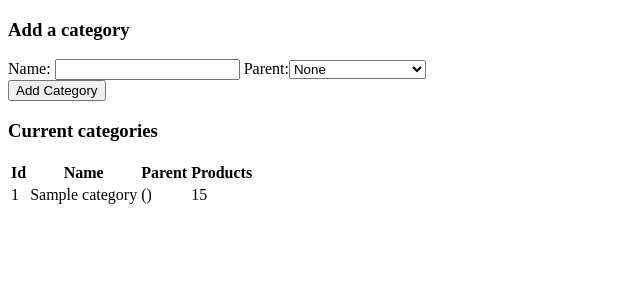
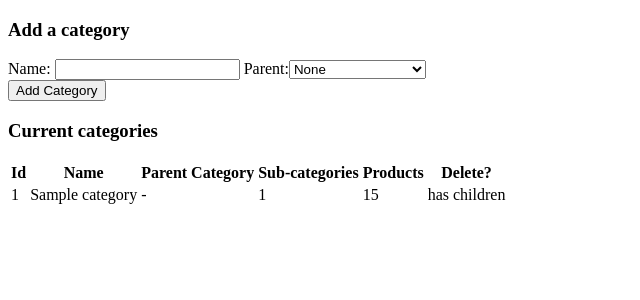
Before and after one commit to sharkwouter/CompareProducts, a Symfony app: template compareproducts/templates/admin/category.html.twig in a window 1280 px wide. Shown: the top 300 px of the page, without its empty margins (0-640 px from the left). Run offline with Twig, Linux system fonts and the light colour scheme; the template is opened without the code that fills it: most values are stand-ins (such as "Sample title", 1, 10 or a date in 2020); some libraries are stand-ins or nearby versions.

Commit message:
Categories can now be deleted if they have no children or products

```diff
--- a/compareproducts/src/Controller/OverviewController.php
+++ b/compareproducts/src/Controller/OverviewController.php
@@ -20,7 +20,7 @@ class OverviewController extends Controller
 {
     /**
      * @return Response
-     * @Route("/")
+     * @Route("/", name="overview")
      */
     public function Overview(EntityManagerInterface $entityManager)
     {
--- a/compareproducts/templates/admin/category.html.twig
+++ b/compareproducts/templates/admin/category.html.twig
@@ -21,20 +21,37 @@
 
             <h3>Current categories</h3>
             <table>
-                <tr><th>Id</th><th>Name</th><th>Parent</th><th>Products</th></tr>
+                <tr>
+                    <th>Id</th>
+                    <th>Name</th>
+                    <th>Parent Category</th>
+                    <th>Sub-categories</th>
+                    <th>Products</th>
+                    <th>Delete?</th>
+                </tr>
             {% for category in categories %}
                 <tr>
                     <td>{{ category.getId() }}</td>
                     <td>{{ category.getName() }}</td>
                     <td>
-                        {% if category.getParent() is not null %}
-                            {{ category.getParent().getName() }} ({{ category.getParent().getId() }})
+                        {% if category.getParent() is not null and category.getParent().getId() is defined %}
+                            {{ category.getParent().getName() }} ({{ category.getParent().getid() }})
                         {% else %}
                             -
                         {% endif %}
                     </td>
+                    <td>{{ category.getCategories()|length }}</td>
+                    <td>{{ category.getProducts()|length }}</td>
                     <td>
-                        {{ category.getProducts()|length }}
+                        {% if category.getCategories()|length == 0 %}
+                            {% if category.getProducts()|length == 0 %}
+                            <form method="post" action="{{ path('removeCatagory') }}"><input type="hidden" name="remove" value="{{ category.getId() }}"><input type="submit" value="Delete"></form>
+                            {% else %}
+                                has products
+                            {% endif %}
+                        {% else %}
+                            has children
+                        {% endif %}
                     </td>
                 </tr>
 
--- a/compareproducts/templates/product.html.twig
+++ b/compareproducts/templates/product.html.twig
@@ -19,7 +19,8 @@
                 {%  endfor %}
             </section>
 
-            <a href="/">Home</a>
+            <a href="/category/{{ product.getCategory().getId() }}">Get back to category {{ product.getCategory().getName() }}</a>
+            <a href="{{ path('overview') }}">Home</a>
         {% endblock %}
         {% block javascripts %}{% endblock %}
     </body>
```
Also changed, not shown: compareproducts/src/Controller/AdminController.php (+31 -0 lines).
